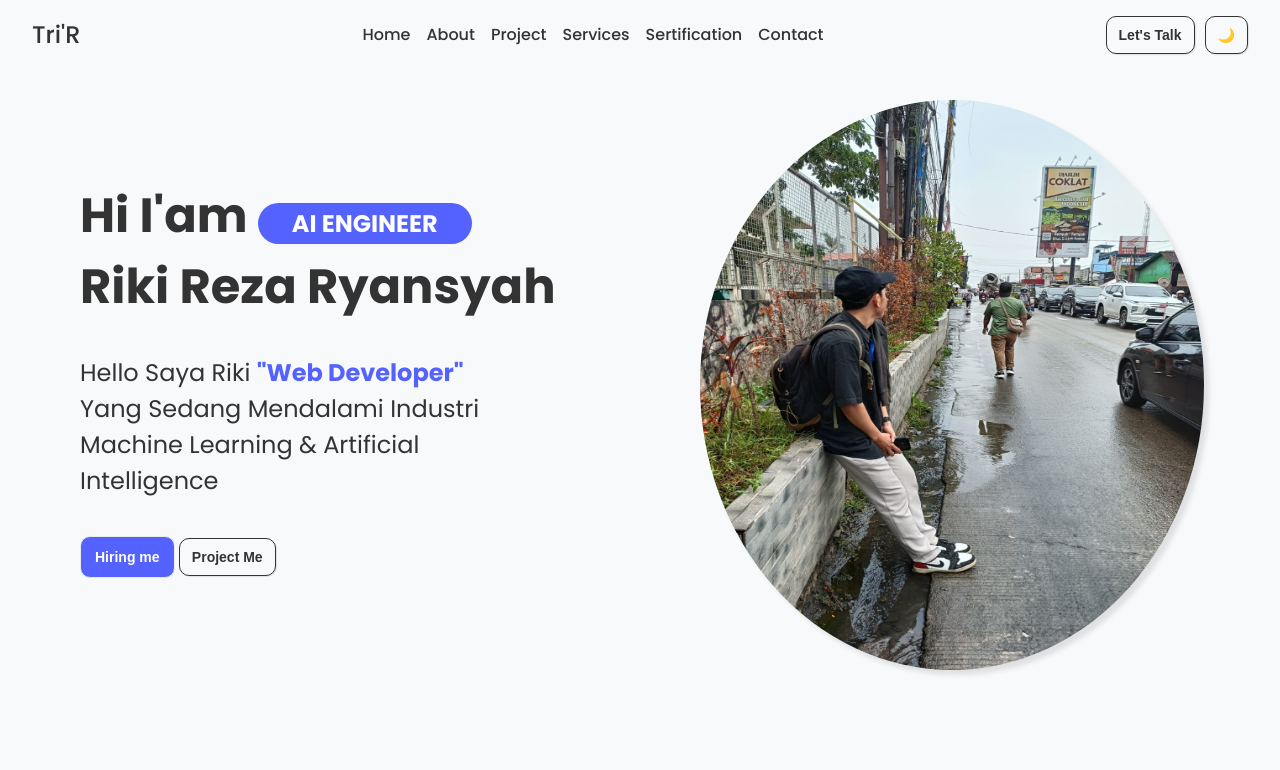
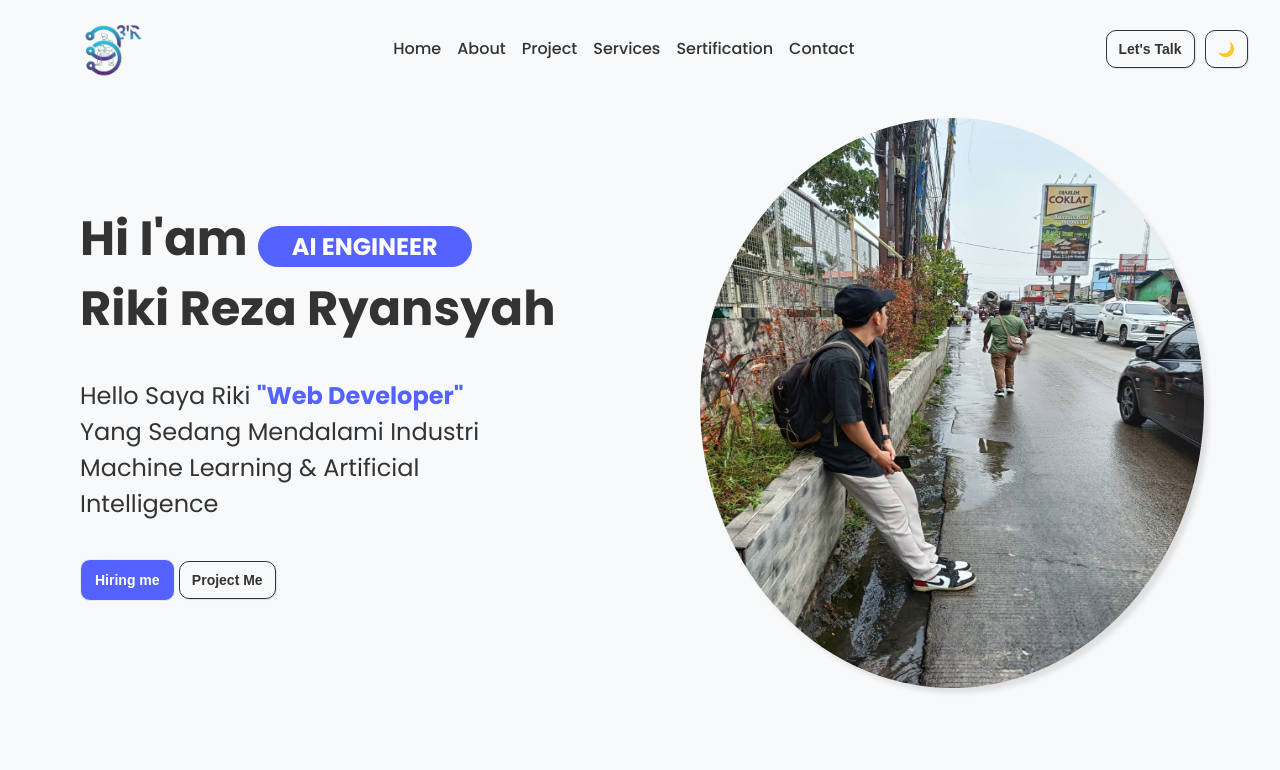
Before and after one commit to Rikivcstar/Myportfolio, a plain HTML site: page index.html in a window 1280 px wide. Shown: the top 770 px of the page. Drawn offline with Linux system fonts and the light colour scheme; a web font is replaced by a local one.

Commit message:
menambahkan logo pada navbar

```diff
--- a/index.html
+++ b/index.html
@@ -16,7 +16,7 @@
   </head>
   <body>
     <nav>
-      <span class="nav-logo">Tri'R</span>
+      <span class="nav-logo"><img src="asset/Logo.png" alt="" /></span>
 
       <!-- Hamburger Menu Icon -->
       <div class="hamburger" id="hamburger">
--- a/style.css
+++ b/style.css
@@ -110,6 +110,13 @@ body {
   background-color: var(--background-color);
   transition: background-color 0.3s ease, color 0.3s ease;
 }
+nav .nav-logo img {
+  width: 70px;
+  margin-left: 40px;
+  background-position: center;
+  background-size: cover;
+  background-repeat: no-repeat;
+}
 
 ol,
 ul {
@@ -186,11 +193,10 @@ nav {
 }
 
 .hero-right img {
-  aspect-ratio: 1;
-  margin-top: 10px;
+  aspect-ratio: 2;
   background-repeat: no-repeat;
   background-size: cover;
-  width: 90%;
+  width: 85%;
   height: auto;
   border-radius: 50%;
   box-shadow: 5px 5px 5px var(--shadow-color);
```
Also changed, not shown: asset/Logo.png (added).
